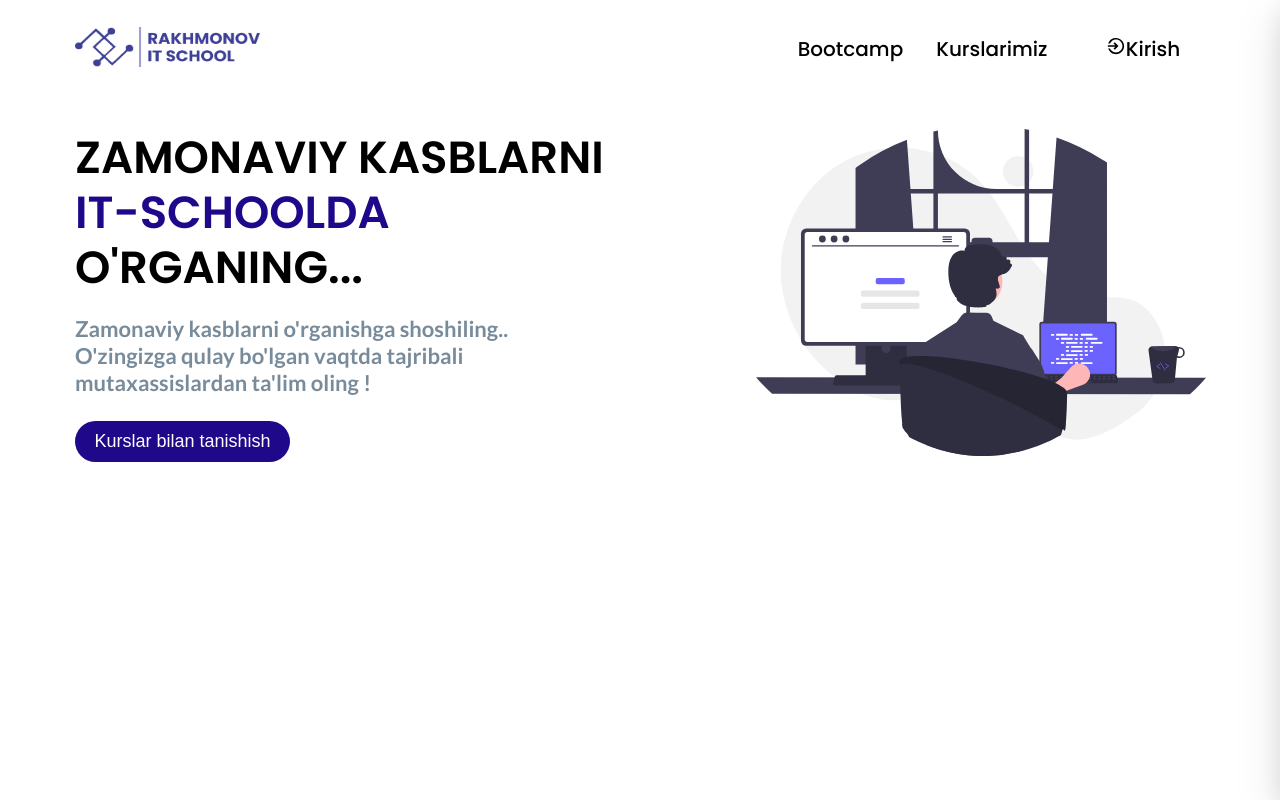
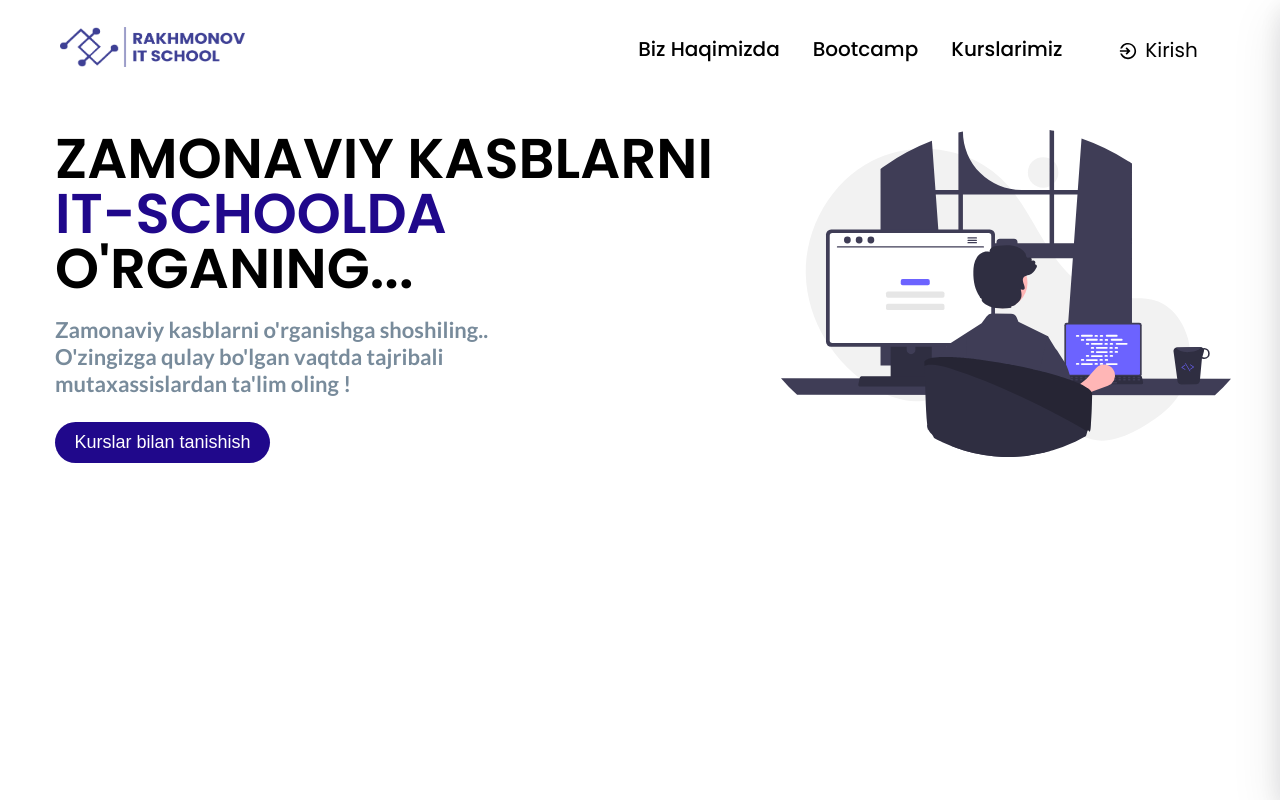
Before and after one commit to Mrshokhrukh/IT-school-website, a React (Create React App) app in the folder client/: page / in a window 1280 px wide. Built offline with nearby package versions, Linux system fonts and the light colour scheme.

Commit message:
03.25.2023

```diff
--- a/client/public/index.html
+++ b/client/public/index.html
@@ -2,7 +2,6 @@
 <html lang="en">
   <head>
     <meta charset="utf-8" />
-    <link rel="icon" href="%PUBLIC_URL%/favicon.ico" />
     <meta name="viewport" content="width=device-width, initial-scale=1" />
     <meta name="theme-color" content="#000000" />
     <link rel="preconnect" href="https://fonts.googleapis.com" />
@@ -26,7 +25,7 @@
       user's mobile device or desktop. See https://developers.google.com/web/fundamentals/web-app-manifest/
     -->
     <link rel="manifest" href="%PUBLIC_URL%/manifest.json" />
-
+    <link rel="icon" href="logobrand.png" />
     <!--
       Notice the use of %PUBLIC_URL% in the tags above.
       It will be replaced with the URL of the `public` folder during the build.
@@ -36,7 +35,7 @@
       work correctly both with client-side routing and a non-root public URL.
       Learn how to configure a non-root public URL by running `npm run build`.
     -->
-    <title>React App</title>
+    <title>Rakhmonov IT-school</title>
   </head>
   <body>
     <noscript>You need to enable JavaScript to run this app.</noscript>
--- a/client/src/components/head/head.jsx
+++ b/client/src/components/head/head.jsx
@@ -3,6 +3,7 @@ import { Link } from "react-router-dom";
 import { IoMdLogIn } from "react-icons/io";
 import logo from "../../images/rakhmonov.png";
 import "./head.scss";
+import "./head.responsive.scss";
 import "../../style/humburger.scss";
 const Head = (props) => {
   const header = useRef();
@@ -51,19 +52,20 @@ const Head = (props) => {
           </div>
 
           <div className="head-rt">
-            <Link to="/" className="link-to-courses">
+            <Link to="/" className="head-links">
+              Biz haqimizda
+            </Link>
+            <Link to="/" className="head-links">
               bootcamp
             </Link>
-            <Link to="/courses" className="link-to-courses">
+            <Link to="/courses" className="head-links">
               Kurslarimiz
             </Link>
             <div className="login">
-              <Link to="">
-                <span className="login-icon">
-                  <IoMdLogIn />
-                </span>
-                <span>kirish</span>
-              </Link>
+              <span className="login-icon">
+                <IoMdLogIn />
+              </span>
+              <span>kirish</span>
             </div>
           </div>
           {/*   sidebar open */}
--- /dev/null
+++ b/client/src/components/head/head.responsive.scss
@@ -0,0 +1,138 @@
+@media (max-width: 1440px) {
+  .head {
+    .header {
+      height: 100px;
+      .head-lf {
+        padding: 0 20px;
+        .logo {
+          img {
+            width: 185px;
+            height: 40px;
+          }
+        }
+      }
+      .head-rt {
+        padding: 0 20px;
+        .head-links {
+          font-size: 20px;
+        }
+        .login {
+          width: 125px;
+          height: 45px;
+          font-size: 20px;
+          .login-icon {
+            font-size: 20px;
+          }
+        }
+      }
+    }
+  }
+}
+@media (max-width: 1201px) {
+  .head {
+    .header {
+      height: 90px;
+      font-size: 28px;
+      .head-rt a {
+        font-size: 18px;
+      }
+      .head-rt .login {
+        font-size: 18px;
+        width: 120px;
+        height: 40px;
+        .login-icon {
+          font-size: 20px;
+        }
+      }
+    }
+  }
+}
+
+@media screen and (max-width: 1024px) {
+  .head {
+    .header {
+      height: 85px;
+      font-size: 28px;
+      .head-lf {
+        padding: 0 20px;
+        .logo {
+          img {
+            width: 170px;
+            height: 36px;
+          }
+        }
+      }
+      .head-rt {
+        padding: 0 20px;
+        gap: 14px;
+        .head-links {
+          font-size: 18px;
+        }
+        .login {
+          font-size: 18px;
+          width: 110px;
+          height: 34px;
+          .login-icon {
+            margin-top: 5px;
+            font-size: 18px;
+          }
+        }
+      }
+    }
+  }
+}
+@media screen and (max-width: 901px) {
+  .head {
+    .header {
+      height: 85px;
+      font-size: 28px;
+      .head-lf {
+        padding: 0 20px;
+        .logo {
+          img {
+            width: 160px;
+            height: 35px;
+          }
+        }
+      }
+      .head-rt {
+        padding: 0 20px;
+        .head-links {
+          font-size: 16px;
+        }
+        .login {
+          font-size: 16px;
+          width: 100px;
+          height: 32px;
+          .login-icon {
+            font-size: 16px;
+          }
+        }
+      }
+    }
+  }
+}
+@media screen and (max-width: 768px) {
+  .head {
+    .header {
+      height: 60px;
+      .head-lf {
+        .logo img {
+          width: 138px;
+          height: 30px;
+          margin-top: 12px;
+        }
+      }
+      .head-rt {
+        display: none;
+      }
+      .clickable_humburger_menu {
+        display: flex;
+      }
+    }
+  }
+}
+@media screen and (max-width: 480px) {
+}
+@media screen and (max-width: 320px) {
+}
--- a/client/src/components/head/head.scss
+++ b/client/src/components/head/head.scss
@@ -4,11 +4,10 @@
   position: fixed;
   top: 0;
   z-index: 10;
-
+  background-color: var(--white-color);
   .header {
-    // height: 100%;
-    height: 130px;
-    background-color: #fff;
+    height: 120px;
+    background-color: var(--white-color);
     display: flex;
     justify-content: space-between;
     transition: 0.5s ease;
@@ -32,7 +31,7 @@
       align-items: center;
       padding: 0 35px;
 
-      a {
+      .head-links {
         text-align: center;
         font-size: 22px;
         color: black;
@@ -40,7 +39,7 @@
         display: inline-block;
 
         &:hover {
-          color: var(--active);
+          color: var(--main-color);
         }
 
         &::after {
@@ -48,8 +47,9 @@
           display: block;
           width: 0;
           height: 2px;
-          background: var(--active);
+          background: var(--main-color);
           margin: auto;
+          transition: 0.2s;
         }
         &:hover::after {
           content: "";
@@ -119,141 +119,3 @@
     }
   }
 }
-
-@media (max-width: 1440px) {
-  .head {
-    .header {
-      height: 100px;
-      .head-lf {
-        .logo {
-          img {
-            width: 185px;
-            height: 40px;
-          }
-        }
-      }
-      .head-rt {
-        a {
-          font-size: 20px;
-        }
-        .login {
-          width: 125px;
-          height: 45px;
-          font-size: 20px;
-          .login-icon {
-            font-size: 20px;
-          }
-        }
-      }
-    }
-  }
-}
-@media (max-width: 1201px) {
-  .head {
-    .header {
-      height: 90px;
-      font-size: 28px;
-      .head-rt a {
-        font-size: 18px;
-      }
-      .head-rt .login {
-        font-size: 18px;
-        width: 120px;
-        height: 40px;
-        .login-icon {
-          font-size: 20px;
-        }
-      }
-    }
-  }
-}
-
-@media screen and (max-width: 1024px) {
-  .head {
-    .header {
-      height: 85px;
-      font-size: 28px;
-      .head-lf {
-        padding: 0 20px;
-        .logo {
-          img {
-            width: 170px;
-            height: 36px;
-          }
-        }
-      }
-      .head-rt {
-        padding: 0 20px;
-        gap: 14px;
-        a {
-          font-size: 18px;
-        }
-        .login {
-          font-size: 18px;
-          width: 110px;
-          height: 34px;
-          .login-icon {
-            margin-top: 5px;
-            font-size: 18px;
-          }
-        }
-      }
-    }
-  }
-}
-@media screen and (max-width: 901px) {
-  .head {
-    .header {
-      height: 85px;
-      font-size: 28px;
-      .head-lf {
-        padding: 0 20px;
-        .logo {
-          img {
-            width: 160px;
-            height: 35px;
-          }
-        }
-      }
-      .head-rt {
-        padding: 0 20px;
-
-        a {
-          font-size: 16px;
-        }
-        .login {
-          font-size: 16px;
-          width: 100px;
-          height: 32px;
-          .login-icon {
-            font-size: 16px;
-          }
-        }
-      }
-    }
-  }
-}
-@media screen and (max-width: 768px) {
-  .head {
-    .header {
-      height: 60px;
-      .head-lf {
-        .logo img {
-          width: 138px;
-          height: 30px;
-          margin-top: 12px;
-        }
-      }
-      .head-rt {
-        display: none;
-      }
-      .clickable_humburger_menu {
-        display: flex;
-      }
-    }
-  }
-}
-@media screen and (max-width: 480px) {
-}
-@media screen and (max-width: 320px) {
-}
--- a/client/src/components/home-main-container/home.responsive.scss
+++ b/client/src/components/home-main-container/home.responsive.scss
@@ -3,13 +3,14 @@
 @media (max-width: 1440px) {
   .home-main-container {
     .center-lf {
+      padding: 10px 15px;
       .title {
-        // color: red;
-        font-size: 45px;
+        font-size: 56px;
         line-height: 55px;
       }
     }
     .center-rt {
+      padding: 10px;
       img {
         width: 450px;
       }
@@ -23,8 +24,8 @@
       padding: 0 20px;
 
       .title {
-        font-size: 40px;
-        line-height: 50px;
+        font-size: 45px;
+        line-height: 46px;
       }
       .home_info {
         row-gap: 15px;
--- a/client/src/components/sidebar/sidebar.scss
+++ b/client/src/components/sidebar/sidebar.scss
@@ -98,7 +98,5 @@
   }
 }
 
-
-@media screen and (max-width:768px){
-
+@media screen and (max-width: 768px) {
 }
--- a/client/src/pages/Home/Home.jsx
+++ b/client/src/pages/Home/Home.jsx
@@ -2,11 +2,11 @@ import React, { useEffect, useState } from "react";
 import HomeText from "../../components/home-main-container/Home-main-container";
 
 const Home = () => {
-
   return (
-    <div className="container">
-      <HomeText />
-
+    <div className="window">
+      <div className="container">
+        <HomeText />
+      </div>
     </div>
   );
 };
--- a/client/src/style/main.scss
+++ b/client/src/style/main.scss
@@ -21,6 +21,8 @@
   --section: #4c1c84;
   --hover: rgb(70, 4, 224);
   --text: rgb(120, 139, 155);
+  --white-color:#ffffff;
+  --darkmode:rgb(9, 2, 49);
 }
 
 body {
@@ -32,11 +34,17 @@ body {
   text-transform: capitalize;
 }
 
+.window{
+  width: 100%;
+  height: 100%;
+}
+
 img {
   background-position: center;
   background-repeat: no-repeat;
   background-size: cover;
 }
+
 .container {
   max-width: 1440px;
   margin: auto;
@@ -94,6 +102,9 @@ a {
   }
 }
 
+@media screen and (max-width: 600px) {
+}
+
 @media screen and (max-width: 480px) {
 }
 @media screen and (max-width: 320px) {
```
Also changed, not shown: client/public/logobrand.png (added).
